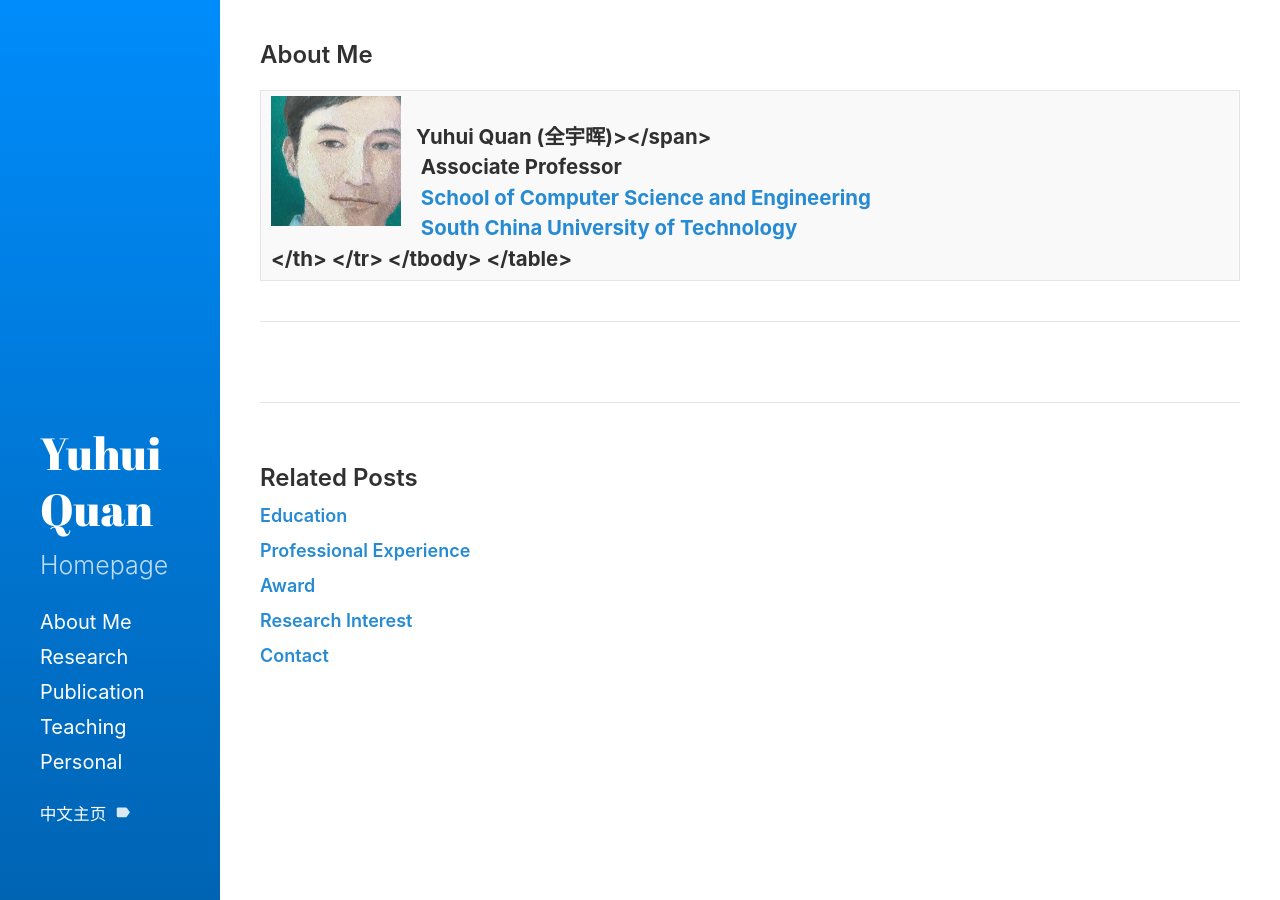
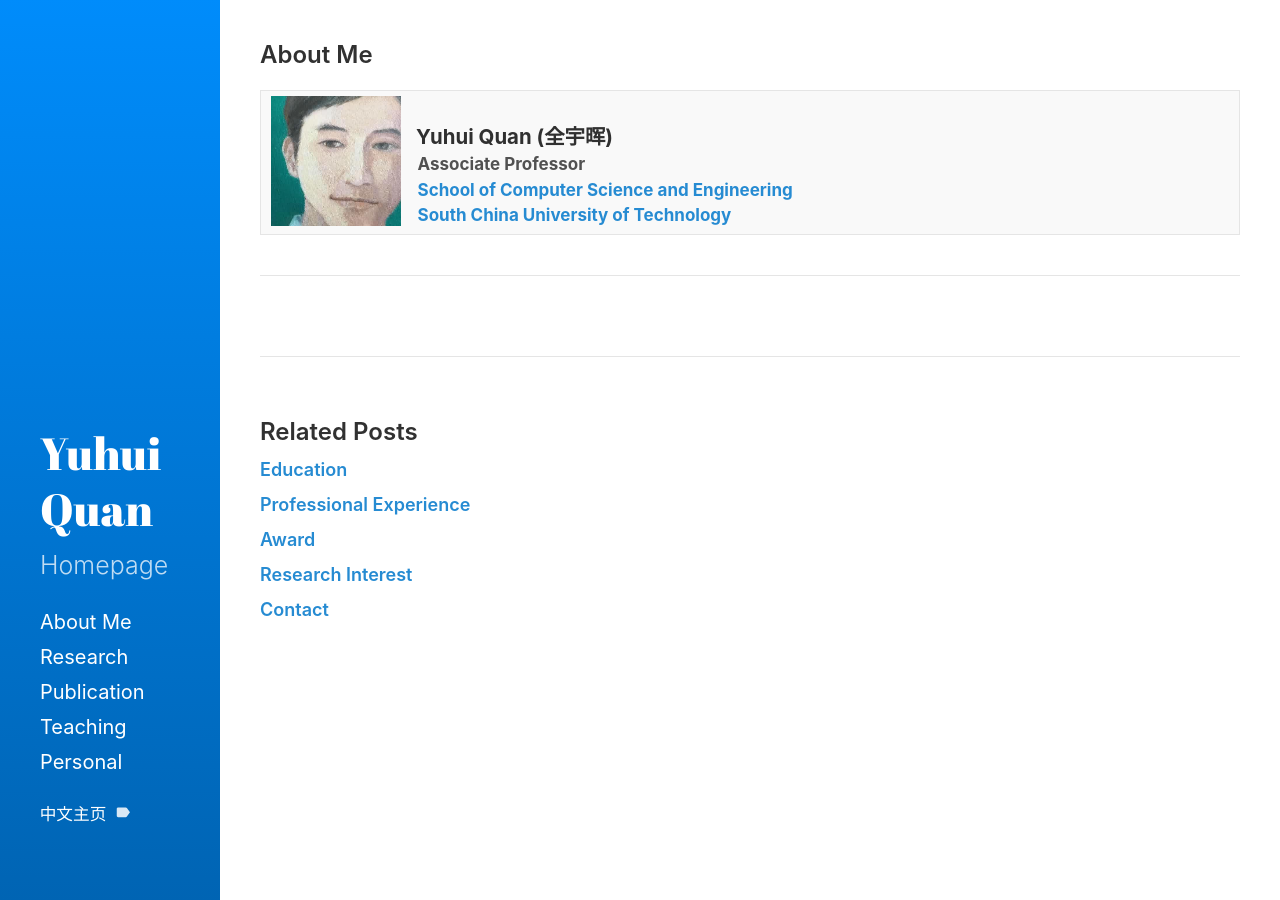
Before and after one commit to csyhquan/csyhquan.github.io, a Jekyll site: the page built from _posts/2020-5-30-resume.md, in a window 1280 px wide. Built offline with Jekyll 4.4.1, drawn with Linux system fonts in a browser that asks for light colours.

Commit message:
Update 2020-5-30-resume.md

```diff
--- a/_posts/2020-5-30-resume.md
+++ b/_posts/2020-5-30-resume.md
@@ -8,7 +8,7 @@ excerpt_separator:  <!--more-->
 <tr>
 <th style="background-color: #f9f9f9;">
 <img src="https://github.com/csyhquan/csyhquan.github.io/raw/master/images/2.jpg" alt="" width="130" align="left" /><br />
-<span style="font-size: 120%;"><strong> &ensp; Yuhui Quan (全宇晖)></span><br />
+<span style="font-size: 120%;"><strong> &ensp; Yuhui Quan (全宇晖)</strong></span><br />
 <span style="font-size: 100%;">&ensp; &nbsp;Associate Professor <a href="http://www2.scut.edu.cn/cs/2017/0129/c22285a327618/page.htm" target="_blank"><br>&ensp;&nbsp;&nbsp;School of Computer Science and Engineering</a></span><br />
 <span style="font-size: 100%;"> <a href="https://www.scut.edu.cn" target="_blank">&ensp;&nbsp; South China University of Technology</a><br />
 </span></th>
```
